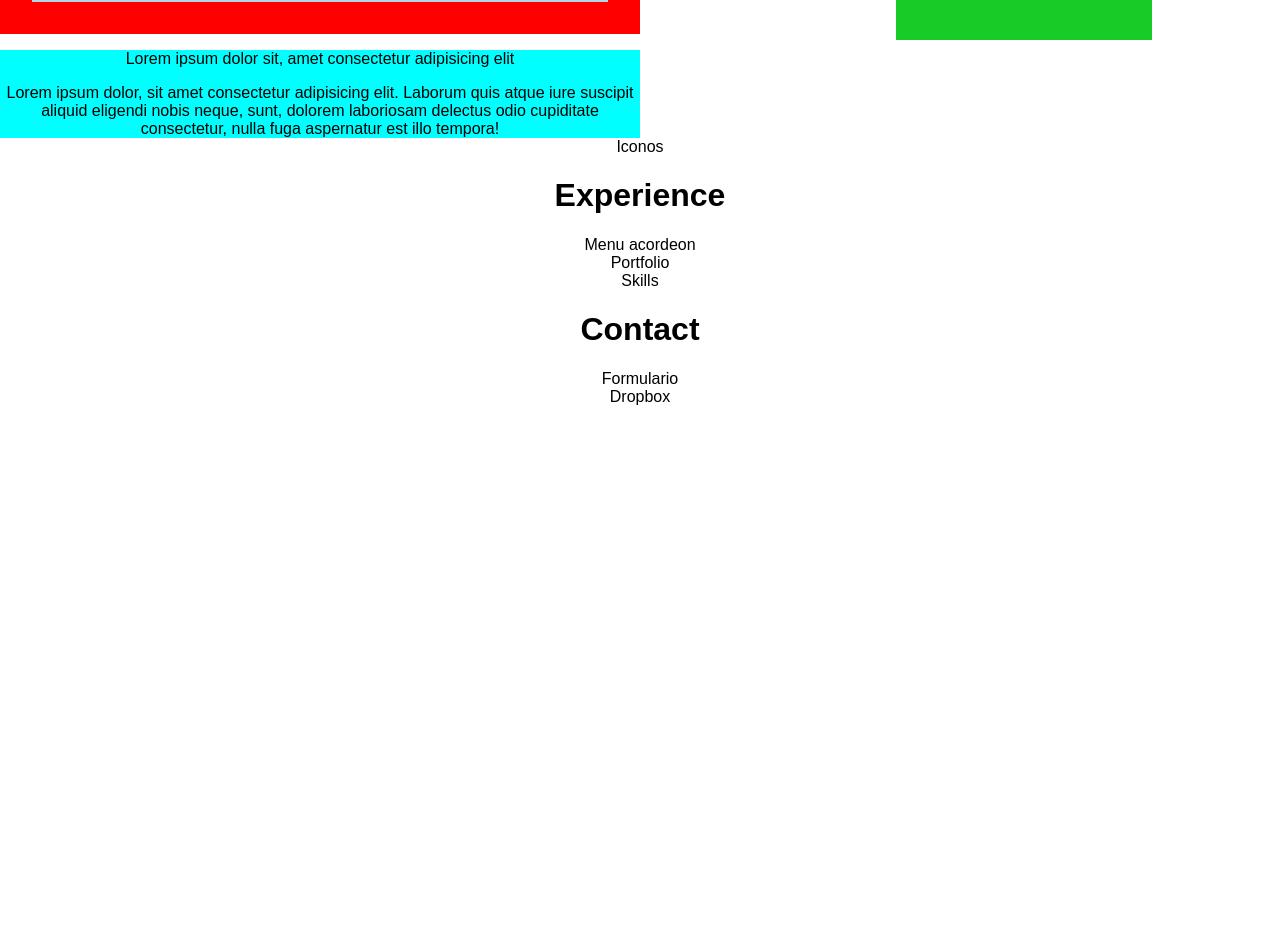
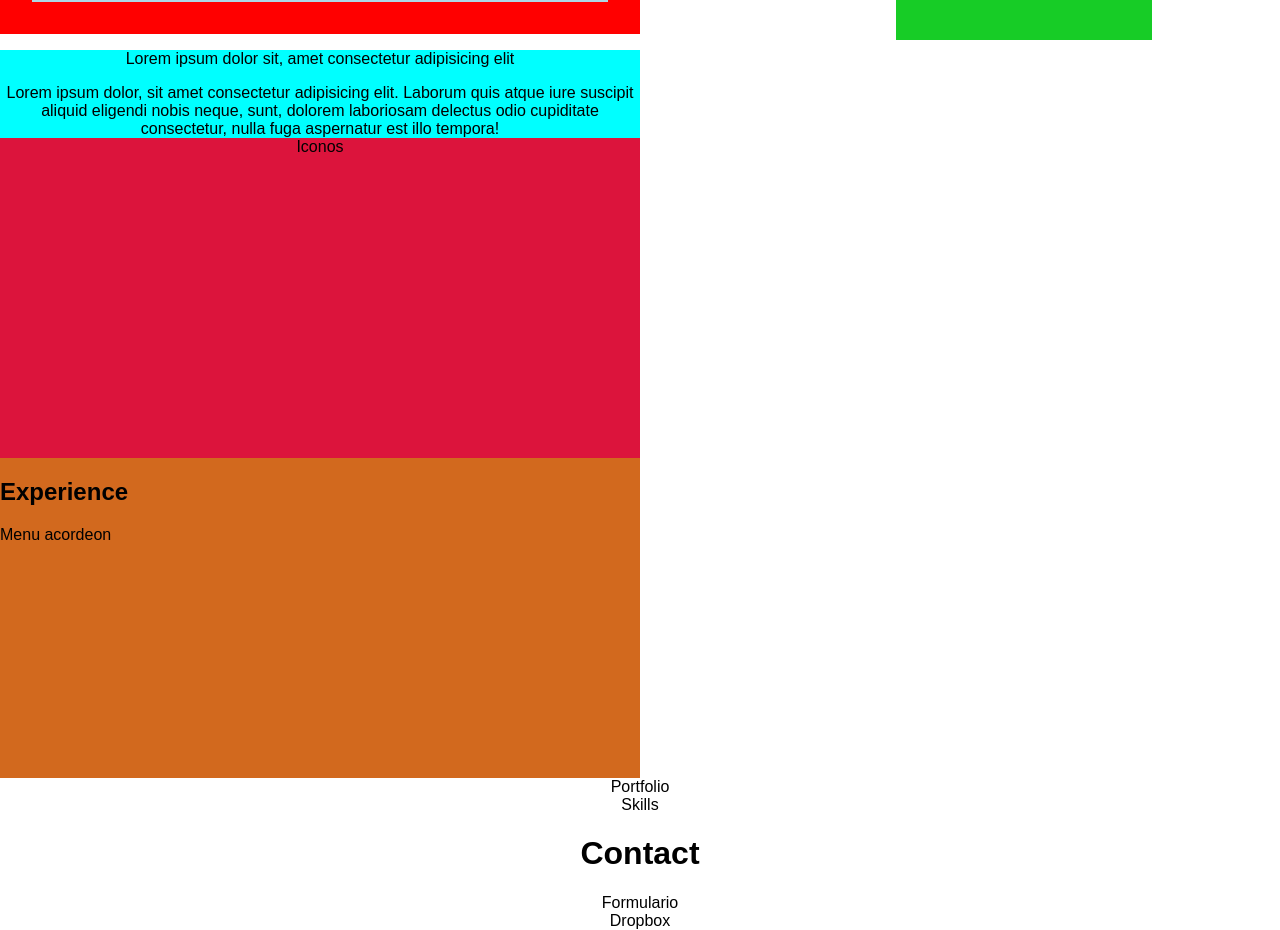
Before and after one commit to PatsyGuerrero/Portfolio, a React (Create React App) app in the folder portfolio/: page / in a window 1280 px wide. Shown: the part 680-1610 px from the top of the page. Before the commit the page ends 1086 px from the top, so only its background shows below. Built offline with nearby package versions, Linux system fonts and the light colour scheme.

Commit message:
experience alineacion

```diff
--- a/portfolio/src/components/Experience.jsx
+++ b/portfolio/src/components/Experience.jsx
@@ -1,14 +1,15 @@
 import React from 'react';
+import styles from './Experience.module.scss';
 
 const Experience = () => {
     return (
-        <>
-        <div>
-            Iconos
-        </div>
-        <h1>Experience</h1>
-        <div>Menu acordeon</div>
-        </>
+        <section className={styles.container}>
+            <div className={styles.iconos}>
+                Iconos
+            </div>
+            <h1>Experience</h1>
+            <div>Menu acordeon</div>
+        </section>
     );
 };
 
--- /dev/null
+++ b/portfolio/src/components/Experience.module.scss
@@ -0,0 +1,18 @@
+.container{
+    background-color:chocolate;
+    width: 50vw;
+    height: 40rem;
+    display: flex;
+    justify-content: flex-start;
+    align-items: flex-start;
+    flex-direction: column;
+
+    .iconos{
+        display:block;
+        width: 100%;
+        height: 40vh;
+        background-color: crimson;
+    }
+
+
+}
```
Also changed, not shown: portfolio/src/data.json (added, +18 -0 lines), portfolio/src/components/Accordion.jsx (added).
